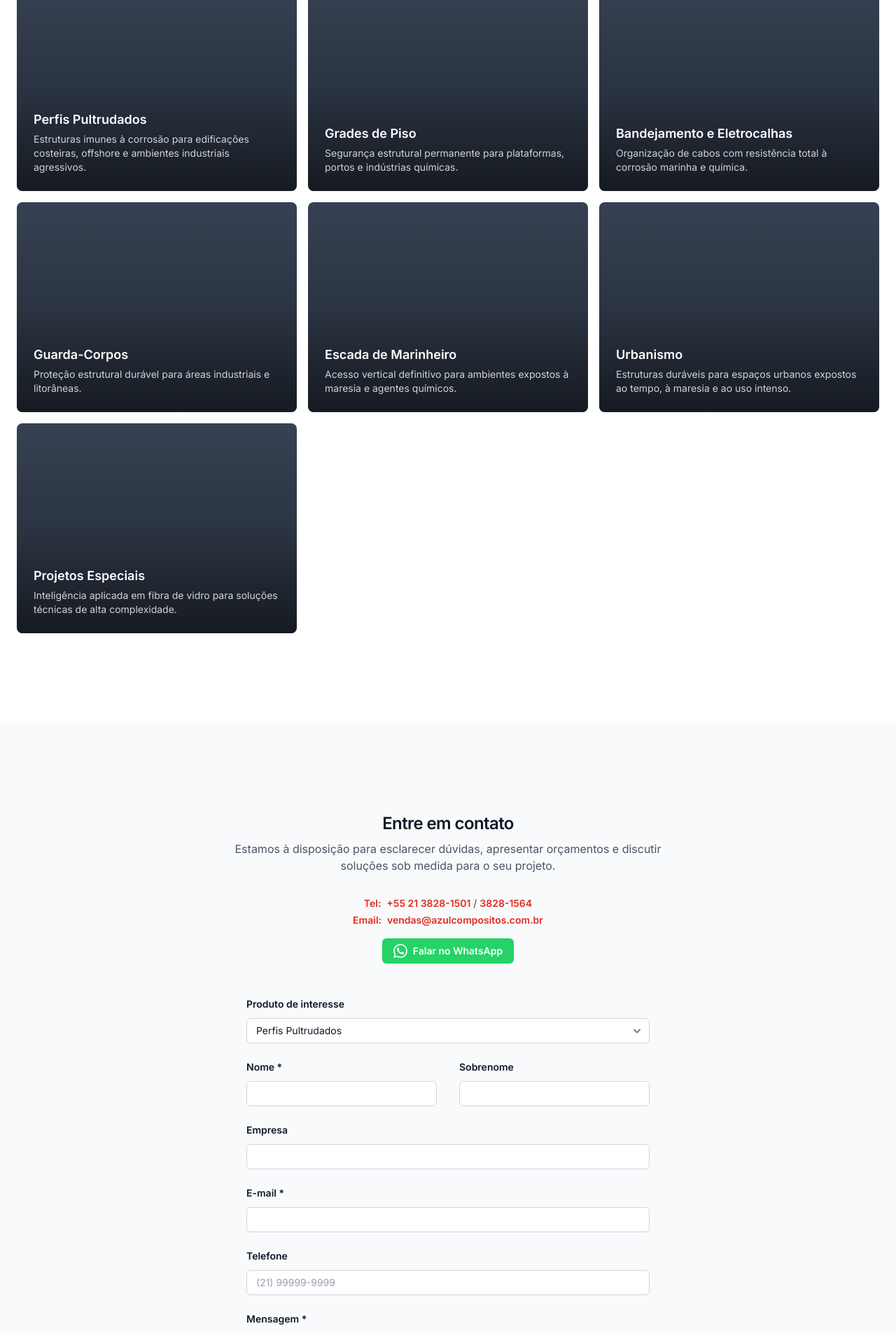
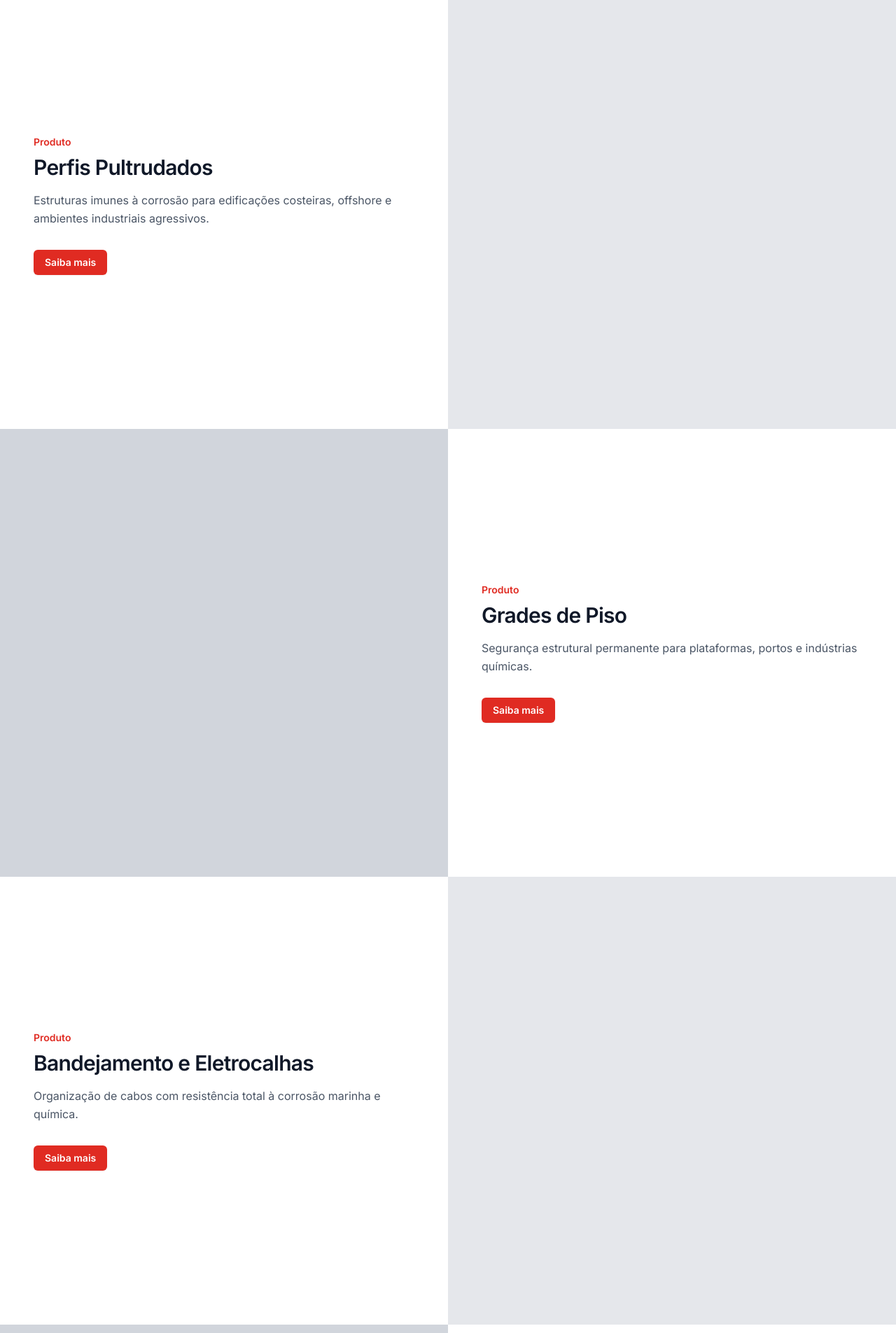
Before and after one commit to overdrive-dev/azul-web-mosaico, a Next.js app: page / in a window 1280 px wide. Shown: the part 1080-2985 px from the top of the page at 70% size. Built offline with nearby package versions, Linux system fonts and the light colour scheme.

Commit message:
refactor(home): replace card grid with alternating 50/50 split blocks matching SF Tech layout

```diff
--- a/app/page.tsx
+++ b/app/page.tsx
@@ -1,44 +1,6 @@
 import HeroCarousel from "@/components/HeroCarousel";
 import Contact from "@/components/Contact";
 import Footer from "@/components/Footer";
-
-const products = [
-  {
-    name: "Perfis Pultrudados",
-    description: "Estruturas imunes à corrosão para edificações costeiras, offshore e ambientes industriais agressivos.",
-    href: "/produtos/perfis-pultrudados",
-  },
-  {
-    name: "Grades de Piso",
-    description: "Segurança estrutural permanente para plataformas, portos e indústrias químicas.",
-    href: "/produtos/grades-de-piso",
-  },
-  {
-    name: "Bandejamento e Eletrocalhas",
-    description: "Organização de cabos com resistência total à corrosão marinha e química.",
-    href: "/produtos/bandejamento",
-  },
-  {
-    name: "Guarda-Corpos",
-    description: "Proteção estrutural durável para áreas industriais e litorâneas.",
-    href: "/produtos/guarda-corpos",
-  },
-  {
-    name: "Escada de Marinheiro",
-    description: "Acesso vertical definitivo para ambientes expostos à maresia e agentes químicos.",
-    href: "/produtos/escada-de-marinheiro",
-  },
-  {
-    name: "Urbanismo",
-    description: "Estruturas duráveis para espaços urbanos expostos ao tempo, à maresia e ao uso intenso.",
-    href: "/produtos/urbanismo",
-  },
-  {
-    name: "Projetos Especiais",
-    description: "Inteligência aplicada em fibra de vidro para soluções técnicas de alta complexidade.",
-    href: "/produtos/projetos-especiais",
-  },
-];
 
 export default function Home() {
   return (
@@ -57,24 +19,198 @@ export default function Home() {
         </div>
       </section>
 
-      {/* Product CTA Grid */}
-      <section className="px-6 pb-16 sm:pb-24 lg:pb-32">
-        <div className="mx-auto max-w-7xl">
-          <div className="grid grid-cols-1 sm:grid-cols-2 lg:grid-cols-3 gap-4">
-            {products.map((product) => (
-              <a
-                key={product.name}
-                href={product.href}
-                className="group relative flex flex-col justify-end overflow-hidden rounded-lg aspect-[4/3]"
-              >
-                <div className="absolute inset-0 bg-gray-700 group-hover:bg-gray-600 transition-colors" />
-                <div className="absolute inset-0 bg-gradient-to-t from-black/60 via-black/20 to-transparent" />
-                <div className="relative z-10 p-6">
-                  <h3 className="text-lg font-semibold text-white">{product.name}</h3>
-                  <p className="mt-1 text-sm text-white/80">{product.description}</p>
-                </div>
-              </a>
-            ))}
+      {/* Perfis Pultrudados — imagem à direita */}
+      <section>
+        <div className="flex flex-col lg:flex-row">
+          <div className="flex items-center px-6 py-16 sm:py-24 lg:w-1/2 lg:px-12 lg:py-16 xl:py-32">
+            <div className="mx-auto max-w-xl">
+              <p className="text-sm font-semibold text-cinnabar-600">Produto</p>
+              <h2 className="mt-2 text-xl sm:text-2xl lg:text-3xl font-semibold tracking-tight text-gray-900">
+                Perfis Pultrudados
+              </h2>
+              <p className="mt-4 text-base leading-relaxed text-gray-600">
+                Estruturas imunes à corrosão para edificações costeiras, offshore e ambientes industriais agressivos.
+              </p>
+              <div className="mt-8">
+                <a
+                  href="/produtos/perfis-pultrudados"
+                  className="inline-flex items-center rounded-md bg-cinnabar-600 px-4 py-2 text-sm font-semibold text-white shadow-xs hover:bg-cinnabar-500 transition-colors"
+                >
+                  Saiba mais
+                </a>
+              </div>
+            </div>
+          </div>
+          <div className="order-first lg:order-none lg:w-1/2">
+            <div className="relative aspect-square lg:aspect-auto lg:h-[50vw] w-full bg-gray-200" />
+          </div>
+        </div>
+      </section>
+
+      {/* Grades de Piso — imagem à esquerda */}
+      <section>
+        <div className="flex flex-col lg:flex-row">
+          <div className="lg:order-1 lg:w-1/2">
+            <div className="relative aspect-square lg:aspect-auto lg:h-[50vw] w-full bg-gray-300" />
+          </div>
+          <div className="flex items-center px-6 py-16 sm:py-24 lg:order-2 lg:w-1/2 lg:px-12 lg:py-16 xl:py-32">
+            <div className="mx-auto max-w-xl">
+              <p className="text-sm font-semibold text-cinnabar-600">Produto</p>
+              <h2 className="mt-2 text-xl sm:text-2xl lg:text-3xl font-semibold tracking-tight text-gray-900">
+                Grades de Piso
+              </h2>
+              <p className="mt-4 text-base leading-relaxed text-gray-600">
+                Segurança estrutural permanente para plataformas, portos e indústrias químicas.
+              </p>
+              <div className="mt-8">
+                <a
+                  href="/produtos/grades-de-piso"
+                  className="inline-flex items-center rounded-md bg-cinnabar-600 px-4 py-2 text-sm font-semibold text-white shadow-xs hover:bg-cinnabar-500 transition-colors"
+                >
+                  Saiba mais
+                </a>
+              </div>
+            </div>
+          </div>
+        </div>
+      </section>
+
+      {/* Bandejamento e Eletrocalhas — imagem à direita */}
+      <section>
+        <div className="flex flex-col lg:flex-row">
+          <div className="flex items-center px-6 py-16 sm:py-24 lg:w-1/2 lg:px-12 lg:py-16 xl:py-32">
+            <div className="mx-auto max-w-xl">
+              <p className="text-sm font-semibold text-cinnabar-600">Produto</p>
+              <h2 className="mt-2 text-xl sm:text-2xl lg:text-3xl font-semibold tracking-tight text-gray-900">
+                Bandejamento e Eletrocalhas
+              </h2>
+              <p className="mt-4 text-base leading-relaxed text-gray-600">
+                Organização de cabos com resistência total à corrosão marinha e química.
+              </p>
+              <div className="mt-8">
+                <a
+                  href="/produtos/bandejamento"
+                  className="inline-flex items-center rounded-md bg-cinnabar-600 px-4 py-2 text-sm font-semibold text-white shadow-xs hover:bg-cinnabar-500 transition-colors"
+                >
+                  Saiba mais
+                </a>
+              </div>
+            </div>
+          </div>
+          <div className="order-first lg:order-none lg:w-1/2">
+            <div className="relative aspect-square lg:aspect-auto lg:h-[50vw] w-full bg-gray-200" />
+          </div>
+        </div>
+      </section>
+
+      {/* Guarda-Corpos — imagem à esquerda */}
+      <section>
+        <div className="flex flex-col lg:flex-row">
+          <div className="lg:order-1 lg:w-1/2">
+            <div className="relative aspect-square lg:aspect-auto lg:h-[50vw] w-full bg-gray-300" />
+          </div>
+          <div className="flex items-center px-6 py-16 sm:py-24 lg:order-2 lg:w-1/2 lg:px-12 lg:py-16 xl:py-32">
+            <div className="mx-auto max-w-xl">
+              <p className="text-sm font-semibold text-cinnabar-600">Produto</p>
+              <h2 className="mt-2 text-xl sm:text-2xl lg:text-3xl font-semibold tracking-tight text-gray-900">
+                Guarda-Corpos
+              </h2>
+              <p className="mt-4 text-base leading-relaxed text-gray-600">
+                Proteção estrutural durável para áreas industriais e litorâneas.
+              </p>
+              <div className="mt-8">
+                <a
+                  href="/produtos/guarda-corpos"
+                  className="inline-flex items-center rounded-md bg-cinnabar-600 px-4 py-2 text-sm font-semibold text-white shadow-xs hover:bg-cinnabar-500 transition-colors"
+                >
+                  Saiba mais
+                </a>
+              </div>
+            </div>
+          </div>
+        </div>
+      </section>
+
+      {/* Escada de Marinheiro — imagem à direita */}
+      <section>
+        <div className="flex flex-col lg:flex-row">
+          <div className="flex items-center px-6 py-16 sm:py-24 lg:w-1/2 lg:px-12 lg:py-16 xl:py-32">
+            <div className="mx-auto max-w-xl">
+              <p className="text-sm font-semibold text-cinnabar-600">Produto</p>
+              <h2 className="mt-2 text-xl sm:text-2xl lg:text-3xl font-semibold tracking-tight text-gray-900">
+                Escada de Marinheiro
+              </h2>
+              <p className="mt-4 text-base leading-relaxed text-gray-600">
+                Acesso vertical definitivo para ambientes expostos à maresia e agentes químicos.
+              </p>
+              <div className="mt-8">
+                <a
+                  href="/produtos/escada-de-marinheiro"
+                  className="inline-flex items-center rounded-md bg-cinnabar-600 px-4 py-2 text-sm font-semibold text-white shadow-xs hover:bg-cinnabar-500 transition-colors"
+                >
+                  Saiba mais
+                </a>
+              </div>
+            </div>
+          </div>
+          <div className="order-first lg:order-none lg:w-1/2">
+            <div className="relative aspect-square lg:aspect-auto lg:h-[50vw] w-full bg-gray-200" />
+          </div>
+        </div>
+      </section>
+
+      {/* Urbanismo — imagem à esquerda */}
+      <section>
+        <div className="flex flex-col lg:flex-row">
+          <div className="lg:order-1 lg:w-1/2">
+            <div className="relative aspect-square lg:aspect-auto lg:h-[50vw] w-full bg-gray-300" />
+          </div>
+          <div className="flex items-center px-6 py-16 sm:py-24 lg:order-2 lg:w-1/2 lg:px-12 lg:py-16 xl:py-32">
+            <div className="mx-auto max-w-xl">
+              <p className="text-sm font-semibold text-cinnabar-600">Produto</p>
+              <h2 className="mt-2 text-xl sm:text-2xl lg:text-3xl font-semibold tracking-tight text-gray-900">
+                Urbanismo
+              </h2>
+              <p className="mt-4 text-base leading-relaxed text-gray-600">
+                Estruturas duráveis para espaços urbanos expostos ao tempo, à maresia e ao uso intenso.
+              </p>
+              <div className="mt-8">
+                <a
+                  href="/produtos/urbanismo"
+                  className="inline-flex items-center rounded-md bg-cinnabar-600 px-4 py-2 text-sm font-semibold text-white shadow-xs hover:bg-cinnabar-500 transition-colors"
+                >
+                  Saiba mais
+                </a>
+              </div>
+            </div>
+          </div>
+        </div>
+      </section>
+
+      {/* Projetos Especiais — imagem à direita */}
+      <section>
+        <div className="flex flex-col lg:flex-row">
+          <div className="flex items-center px-6 py-16 sm:py-24 lg:w-1/2 lg:px-12 lg:py-16 xl:py-32">
+            <div className="mx-auto max-w-xl">
+              <p className="text-sm font-semibold text-cinnabar-600">Produto</p>
+              <h2 className="mt-2 text-xl sm:text-2xl lg:text-3xl font-semibold tracking-tight text-gray-900">
+                Projetos Especiais
+              </h2>
+              <p className="mt-4 text-base leading-relaxed text-gray-600">
+                Inteligência aplicada em fibra de vidro para soluções técnicas de alta complexidade, onde o convencional não atende.
+              </p>
+              <div className="mt-8">
+                <a
+                  href="/produtos/projetos-especiais"
+                  className="inline-flex items-center rounded-md bg-cinnabar-600 px-4 py-2 text-sm font-semibold text-white shadow-xs hover:bg-cinnabar-500 transition-colors"
+                >
+                  Saiba mais
+                </a>
+              </div>
+            </div>
+          </div>
+          <div className="order-first lg:order-none lg:w-1/2">
+            <div className="relative aspect-square lg:aspect-auto lg:h-[50vw] w-full bg-gray-200" />
           </div>
         </div>
       </section>
```
